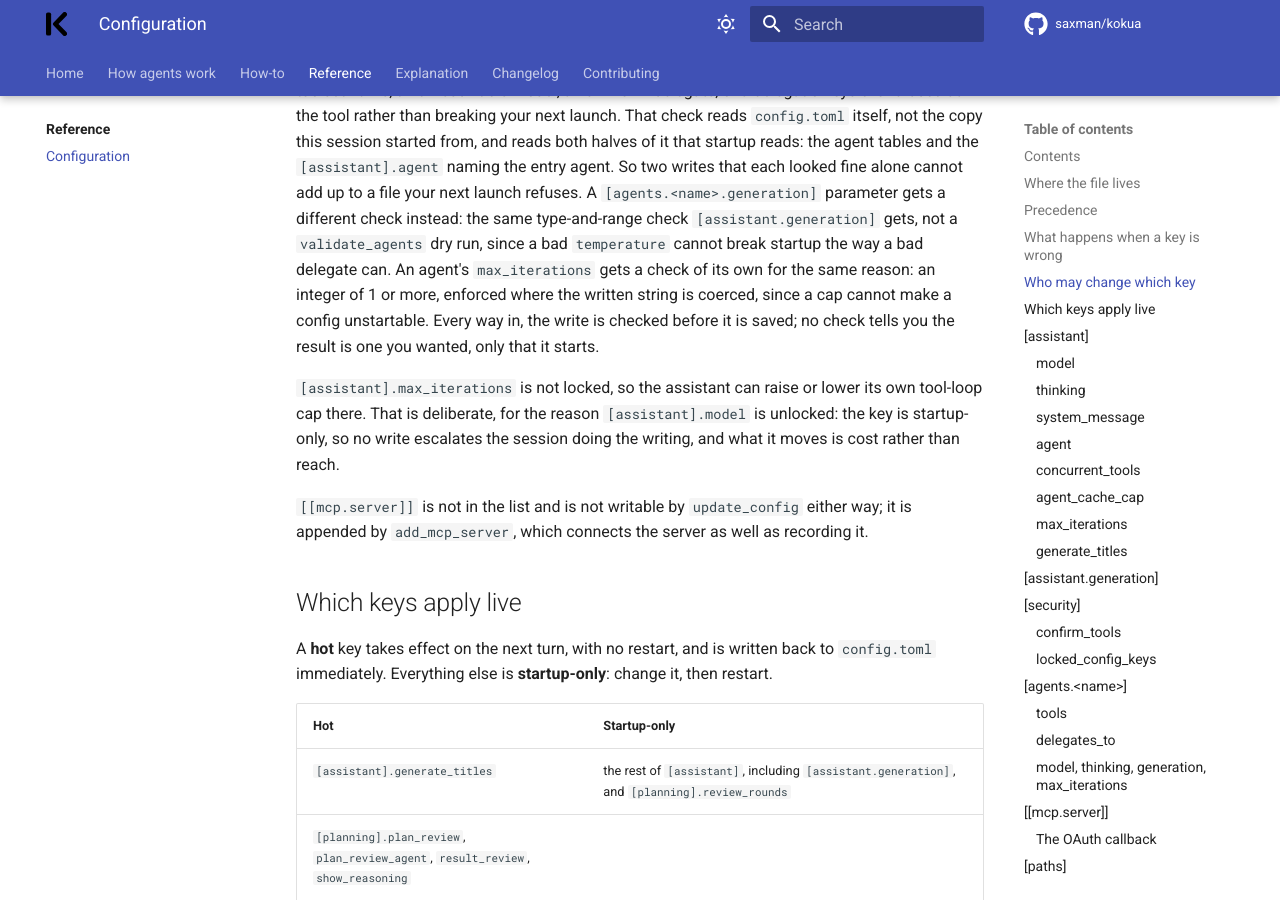
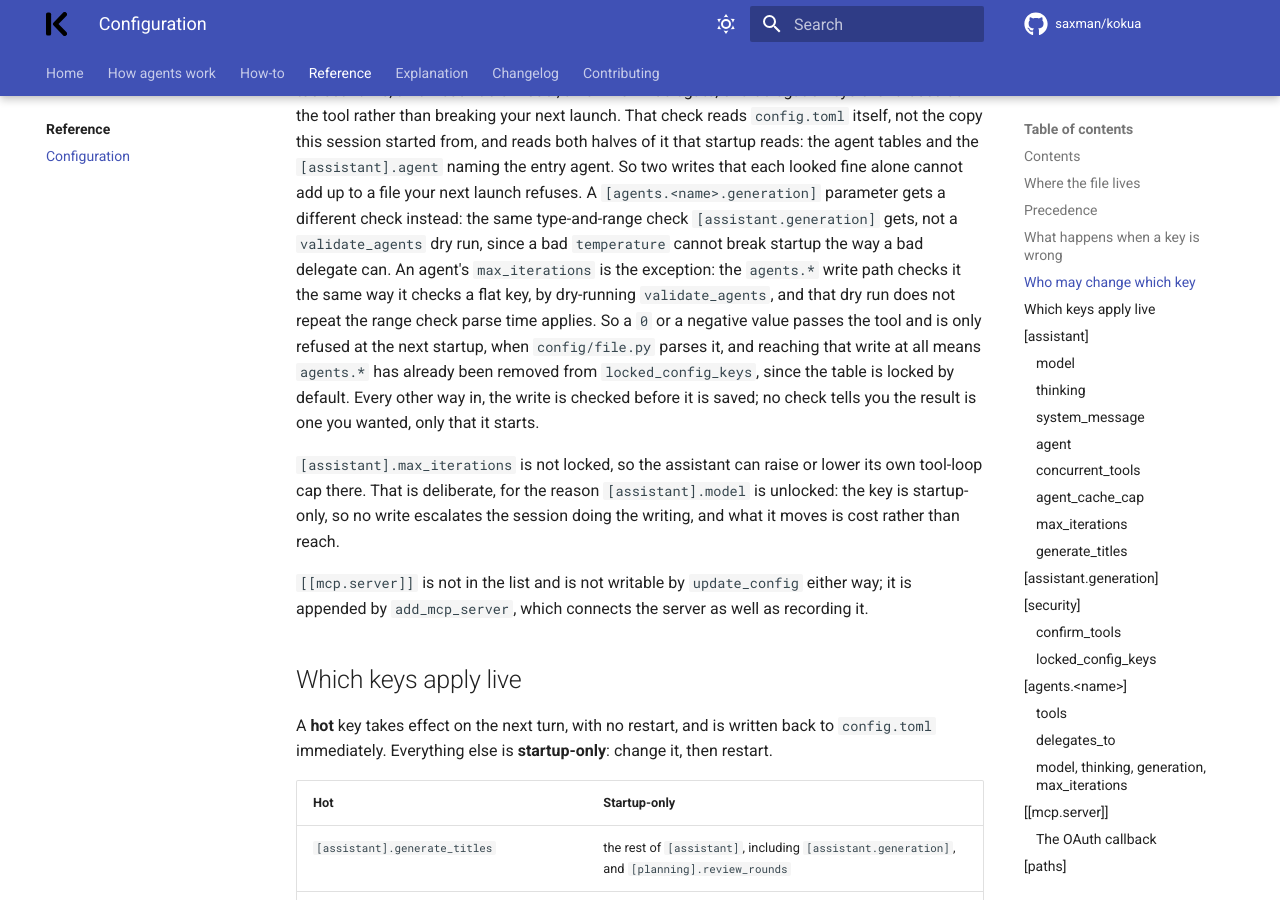
Before and after one commit to saxman/kokua, an MkDocs documentation site: the page built from docs/reference/configuration.md, in a window 1280 px wide and 900 px high, scrolled down 3732 px. Built offline with MkDocs 1.6.1 and Material for MkDocs 9.7.7, drawn with Linux system fonts in a browser that asks for light colours; comment, search, counter and statistics services are not loaded.

Commit message:
docs: correct the false agents.* max_iterations write-check claim
update_config's agents.* write path validates by dry-running
validate_agents, which does not repeat the range check config/file.py
applies at parse time. So a max_iterations of 0 or negative is
accepted by the tool and only refused at the next startup, the
opposite of what the doc claimed. Records the underlying gap
(toolsets/config.py's cold-schema comprehension discards each
agents.* entry's own converter) in TODO.md.

```diff
--- a/docs/reference/configuration.md
+++ b/docs/reference/configuration.md
@@ -137,10 +137,13 @@ from, and reads both halves of it that startup reads: the agent tables and the `
 naming the entry agent. So two writes that each looked fine alone cannot add up to a file your next
 launch refuses. A `[agents.<name>.generation]` parameter gets a different check instead:
 the same type-and-range check `[assistant.generation]` gets, not a `validate_agents` dry run, since a bad
-`temperature` cannot break startup the way a bad delegate can. An agent's `max_iterations` gets a check
-of its own for the same reason: an integer of 1 or more, enforced where the written string is coerced,
-since a cap cannot make a config unstartable. Every way in, the write is checked before it is saved;
-no check tells you the result is one you wanted, only that it starts.
+`temperature` cannot break startup the way a bad delegate can. An agent's `max_iterations` is the
+exception: the `agents.*` write path checks it the same way it checks a flat key, by dry-running
+`validate_agents`, and that dry run does not repeat the range check parse time applies. So a `0` or a
+negative value passes the tool and is only refused at the next startup, when `config/file.py` parses it,
+and reaching that write at all means `agents.*` has already been removed from `locked_config_keys`,
+since the table is locked by default. Every other way in, the write is checked before it is saved; no
+check tells you the result is one you wanted, only that it starts.
 
 `[assistant].max_iterations` is not locked, so the assistant can raise or lower its own tool-loop cap
 there. That is deliberate, for the reason `[assistant].model` is unlocked: the key is startup-only, so
```
Also changed, not shown: TODO.md (+12 -0 lines).
